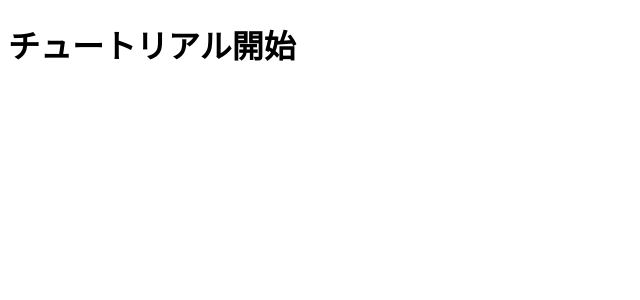
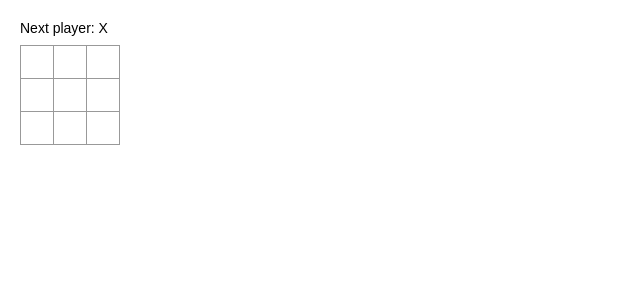
Before and after one commit to TakahashiIkki/react-tutorial, a React (Create React App) app: page / in a window 1280 px wide. Shown: the top 300 px of the page, without its empty margins (0-640 px from the left). Built offline with nearby package versions, Linux system fonts and the light colour scheme.

Commit message:
チュートリアルの準備

```diff
--- /dev/null
+++ b/src/index.css
@@ -0,0 +1,51 @@
+body {
+  font: 14px "Century Gothic", Futura, sans-serif;
+  margin: 20px;
+}
+
+ol,
+ul {
+  padding-left: 30px;
+}
+
+.board-row:after {
+  clear: both;
+  content: "";
+  display: table;
+}
+
+.status {
+  margin-bottom: 10px;
+}
+
+.square {
+  background: #fff;
+  border: 1px solid #999;
+  float: left;
+  font-size: 24px;
+  font-weight: bold;
+  line-height: 34px;
+  height: 34px;
+  margin-right: -1px;
+  margin-top: -1px;
+  padding: 0;
+  text-align: center;
+  width: 34px;
+}
+
+.square:focus {
+  outline: none;
+}
+
+.kbd-navigation .square:focus {
+  background: #ddd;
+}
+
+.game {
+  display: flex;
+  flex-direction: row;
+}
+
+.game-info {
+  margin-left: 20px;
+}
--- a/src/tutorial.jsx
+++ b/src/tutorial.jsx
@@ -1,7 +1,61 @@
 import React from "react";
+import "./index.css";
+
+class Square extends React.Component {
+  render() {
+    return <button className="square">{/* TODO */}</button>;
+  }
+}
+
+class Board extends React.Component {
+  renderSquare(i) {
+    return <Square />;
+  }
+
+  render() {
+    const status = "Next player: X";
+
+    return (
+      <div>
+        <div className="status">{status}</div>
+        <div className="board-row">
+          {this.renderSquare(0)}
+          {this.renderSquare(1)}
+          {this.renderSquare(2)}
+        </div>
+        <div className="board-row">
+          {this.renderSquare(3)}
+          {this.renderSquare(4)}
+          {this.renderSquare(5)}
+        </div>
+        <div className="board-row">
+          {this.renderSquare(6)}
+          {this.renderSquare(7)}
+          {this.renderSquare(8)}
+        </div>
+      </div>
+    );
+  }
+}
+
+class Game extends React.Component {
+  render() {
+    return (
+      <div className="game">
+        <div className="game-board">
+          <Board />
+        </div>
+        <div className="game-info">
+          <div>{/* status */}</div>
+          <ol>{/* TODO */}</ol>
+        </div>
+      </div>
+    );
+  }
+}
 
 export class Tutorial extends React.Component {
   render() {
-    return <h1>チュートリアル開始</h1>;
+    return <Game />;
   }
 }
```
